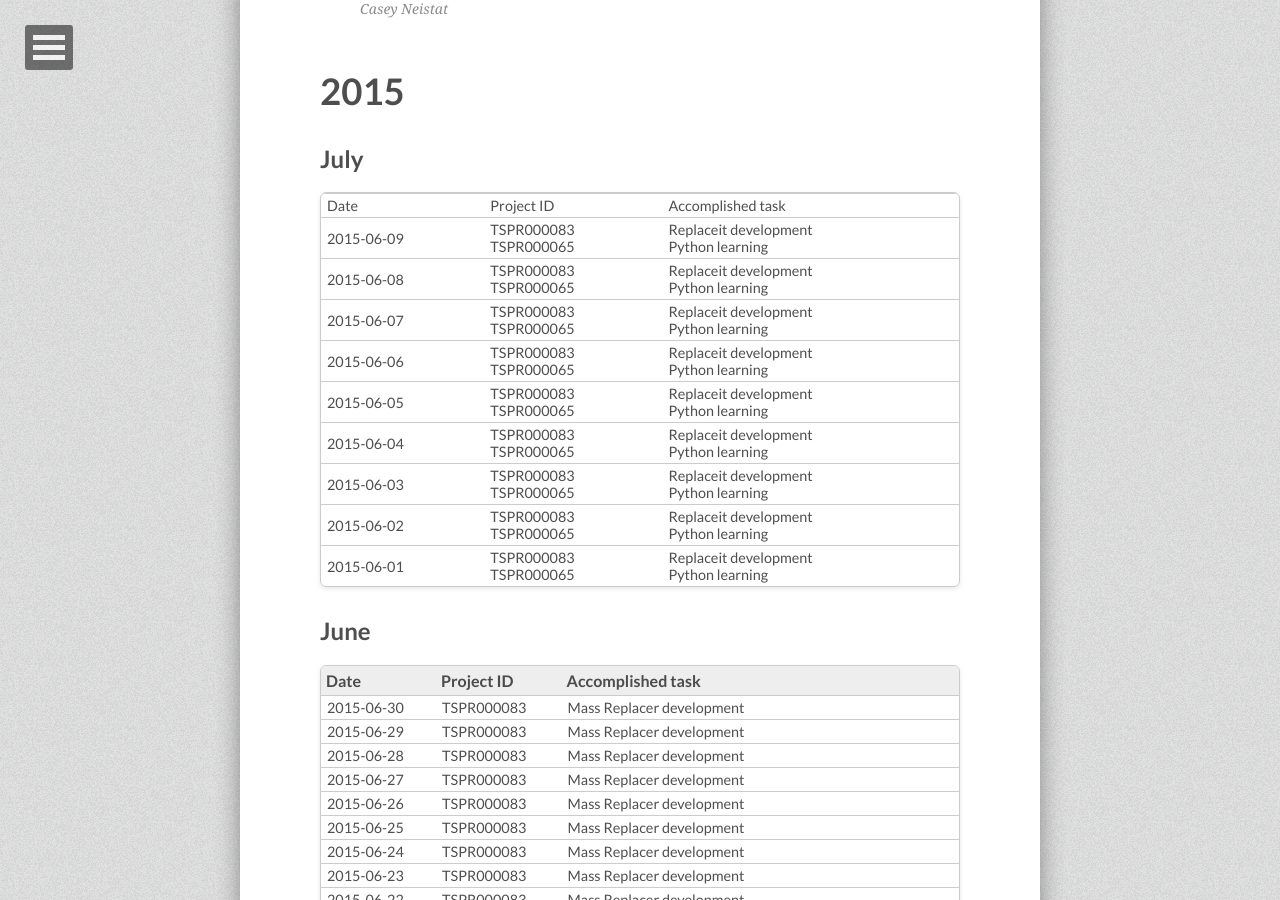
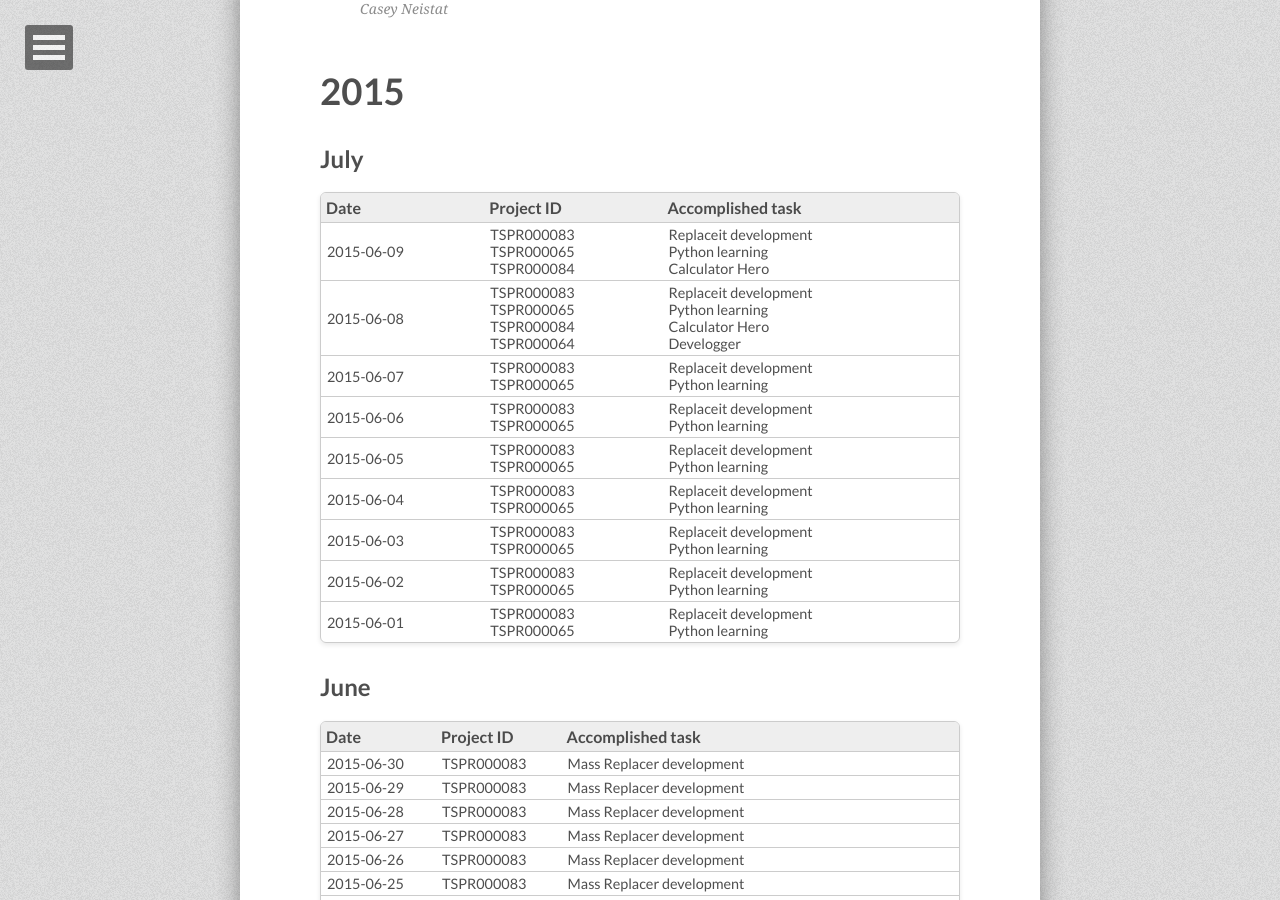
Before and after one commit to tiborsimon/tiborsimon.github.io, a Jekyll site: the page built from worklog/index.md, in a window 1280 px wide and 900 px high, scrolled down 761 px. Built offline with Jekyll 4.4.1, drawn with Linux system fonts in a browser that asks for light colours; nearby versions of some CDN libraries.

Commit message:
Update index.md

```diff
--- a/worklog/index.md
+++ b/worklog/index.md
@@ -31,8 +31,9 @@ Work harder!
 ## July
 
 | Date | Project ID | Accomplished task |
-| 2015-06-09 | TSPR000083<br>TSPR000065 | Replaceit development<br>Python learning
-| 2015-06-08 | TSPR000083<br>TSPR000065 | Replaceit development<br>Python learning
+|:-----------|:------------|:------------|
+| 2015-06-09 | TSPR000083<br>TSPR000065<br>TSPR000084<br> | Replaceit development<br>Python learning<br>Calculator Hero
+| 2015-06-08 | TSPR000083<br>TSPR000065<br>TSPR000084<br>TSPR000064 | Replaceit development<br>Python learning<br>Calculator Hero<br>Develogger
 | 2015-06-07 | TSPR000083<br>TSPR000065 | Replaceit development<br>Python learning
 | 2015-06-06 | TSPR000083<br>TSPR000065 | Replaceit development<br>Python learning
 | 2015-06-05 | TSPR000083<br>TSPR000065 | Replaceit development<br>Python learning
```
